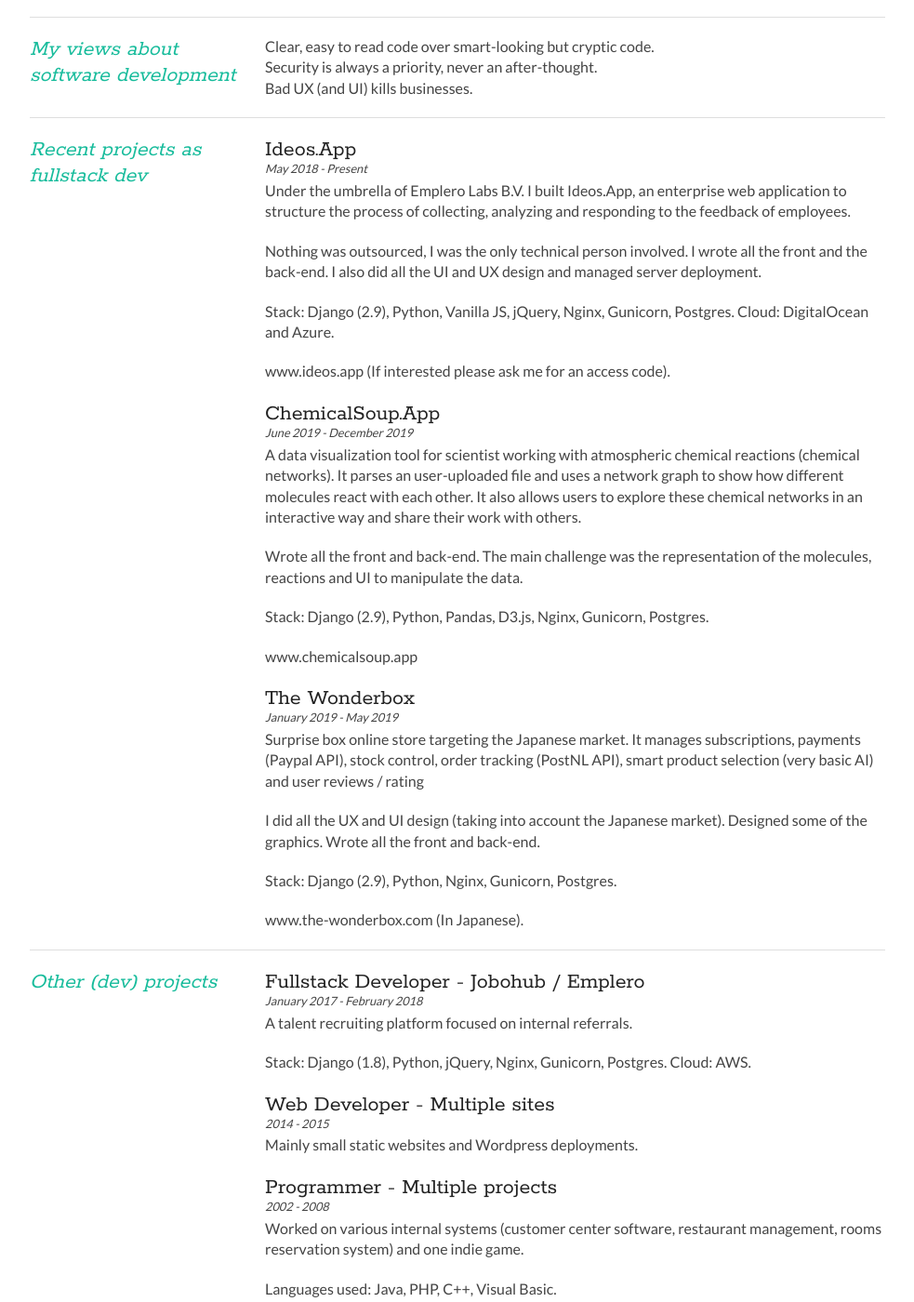
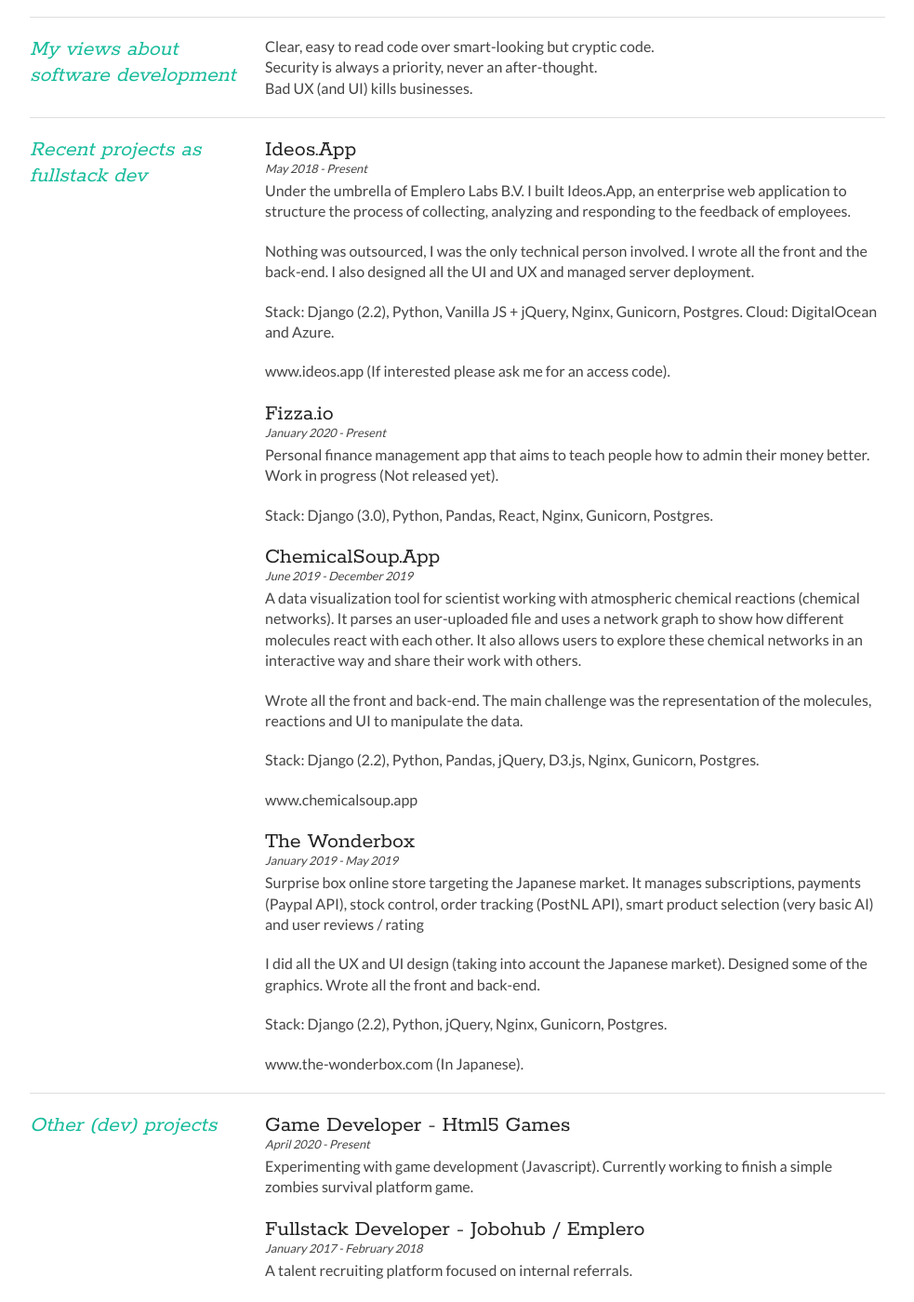
Before and after one commit to kameruchi/kameruchi.github.io, a Jekyll site: the page assets/cv/andy_resume_to_print.html, which Jekyll copies as it is, in a window 1280 px wide and 1400 px high, scrolled down 1139 px. Shown: the whole window at 93% size, without its empty margins (148-1131 px from the left). Built offline with Jekyll 4.4.1, drawn with Linux system fonts in a browser that asks for light colours; some of the changed text lies outside the part shown.

Commit message:
Add popcorn lib development to current projects

```diff
--- a/assets/cv/andy_resume_to_print.html
+++ b/assets/cv/andy_resume_to_print.html
@@ -17,9 +17,6 @@
 <body id="top">
 <div id="cv" class="">
 	<div class="mainDetails">
-<!-- {# 		<div id="headshot" class="">
-			<img src="headshot.png" alt="You should be seeing my photo, not this text" />
-		</div> #} -->
 
 		<div id="name">
 			<h1 class="">Andy Camerucci</h1>
@@ -111,10 +108,7 @@
 					<li>Javascript & jQuery</li>
 					<li>CSS / Sass</li>
 					<li>D3.js</li>
-
 					<li>Linux</li>
-
-
 				</ul>
 			</div>
 			<div class="clear"></div>
@@ -127,12 +121,12 @@
 
 			<div class="sectionContent">
 				<ul class="keySkills">
+					<li>React</li>
+					<li>SQL / PostgreSQL</li>
+					<li>Nginx</li>
+					<li>Gunicorn & Gunicorn</li>
 					<li>Pandas</li>
-					<li>PostgreSQL</li>
-					<li>Nginx</li>
-					<li>Gunicorn</li>
-					<li>AWS</li>
-					<li>Azure</li>
+					<li>AWS & Azure</li>
 				</ul>
 			</div>
 			<div class="clear"></div>
@@ -217,9 +211,16 @@
 					<h2>Ideos.App</h2>
 					<p class="subDetails">May 2018 - Present</p>
 					<p>Under the umbrella of Emplero Labs B.V. I built Ideos.App, an enterprise web application to structure the process of collecting, analyzing and responding to the feedback of employees.</p>
-					<p>Nothing was outsourced, I was the only technical person involved. I wrote all the front and the back-end. I also did all the UI and UX design and managed server deployment.</p>
-					<p>Stack: Django (2.9), Python, Vanilla JS, jQuery, Nginx, Gunicorn, Postgres. Cloud: DigitalOcean and Azure.</p>
+					<p>Nothing was outsourced, I was the only technical person involved. I wrote all the front and the back-end. I also designed all the UI and UX and managed server deployment.</p>
+					<p>Stack: Django (2.2), Python, Vanilla JS + jQuery, Nginx, Gunicorn, Postgres. Cloud: DigitalOcean and Azure.</p>
 					<p><a href="https://ideos.app">www.ideos.app</a> (If interested please ask me for an access code).</p>
+				</article>
+
+				<article>
+					<h2>Fizza.io</h2>
+					<p class="subDetails">January 2020 - Present</p>
+					<p>Personal finance management app that aims to teach people how to admin their money better. Work in progress (Not released yet).</p>
+					<p>Stack: Django (3.0), Python, Pandas, React, Nginx, Gunicorn, Postgres.</p>
 				</article>
 
 				<article>
@@ -227,7 +228,7 @@
 					<p class="subDetails"> June 2019 - December 2019</p>
 					<p>A data visualization tool for scientist working with atmospheric chemical reactions (<em>chemical networks</em>). It parses an user-uploaded file and uses a network graph to show how different molecules react with each other. It also allows users to explore these chemical networks in an interactive way and share their work with others.</p>
 					<p>Wrote all the front and back-end. The main challenge was the representation of the molecules, reactions and UI to manipulate the data.</p>
-					<p>Stack: Django (2.9), Python, Pandas, D3.js, Nginx, Gunicorn, Postgres.</p>
+					<p>Stack: Django (2.2), Python, Pandas, jQuery, D3.js, Nginx, Gunicorn, Postgres.</p>
 					<p><a href="https://chemicalsoup.app">www.chemicalsoup.app</a></p>
 				</article>
 
@@ -236,7 +237,7 @@
 					<p class="subDetails">January 2019 - May 2019</p>
 					<p><em>Surprise box</em> online store targeting the Japanese market. It manages subscriptions, payments (Paypal API), stock control, order tracking (PostNL API), smart product selection (very basic AI) and user reviews / rating </p>
 					<p>I did all the UX and UI design (taking into account the Japanese market). Designed some of the graphics. Wrote all the front and back-end.</p>
-					<p>Stack: Django (2.9), Python, Nginx, Gunicorn, Postgres.</p>
+					<p>Stack: Django (2.2), Python, jQuery, Nginx, Gunicorn, Postgres.</p>
 					<p><a href="https://the-wonderbox.com">www.the-wonderbox.com</a> (In Japanese).</p>
 				</article>
 			</div>
@@ -247,6 +248,14 @@
 		<section>
 			<div class="sectionTitle">
 				<h1>Other (dev) projects</h1>
+			</div>
+
+			<div class="sectionContent">
+				<article>
+					<h2>Game Developer - Html5 Games</h2>
+					<p class="subDetails">April 2020 - Present</p>
+					<p>Experimenting with game development (Javascript). Currently working to finish a simple zombies survival platform game.</p>
+				</article>
 			</div>
 
 			<div class="sectionContent">
```
Also changed, not shown: other parts of assets/cv/andy_resume_to_print.html (+2 -2 lines), assets/cv/andy_resume.html (+29 -18 lines), 6 other files.
